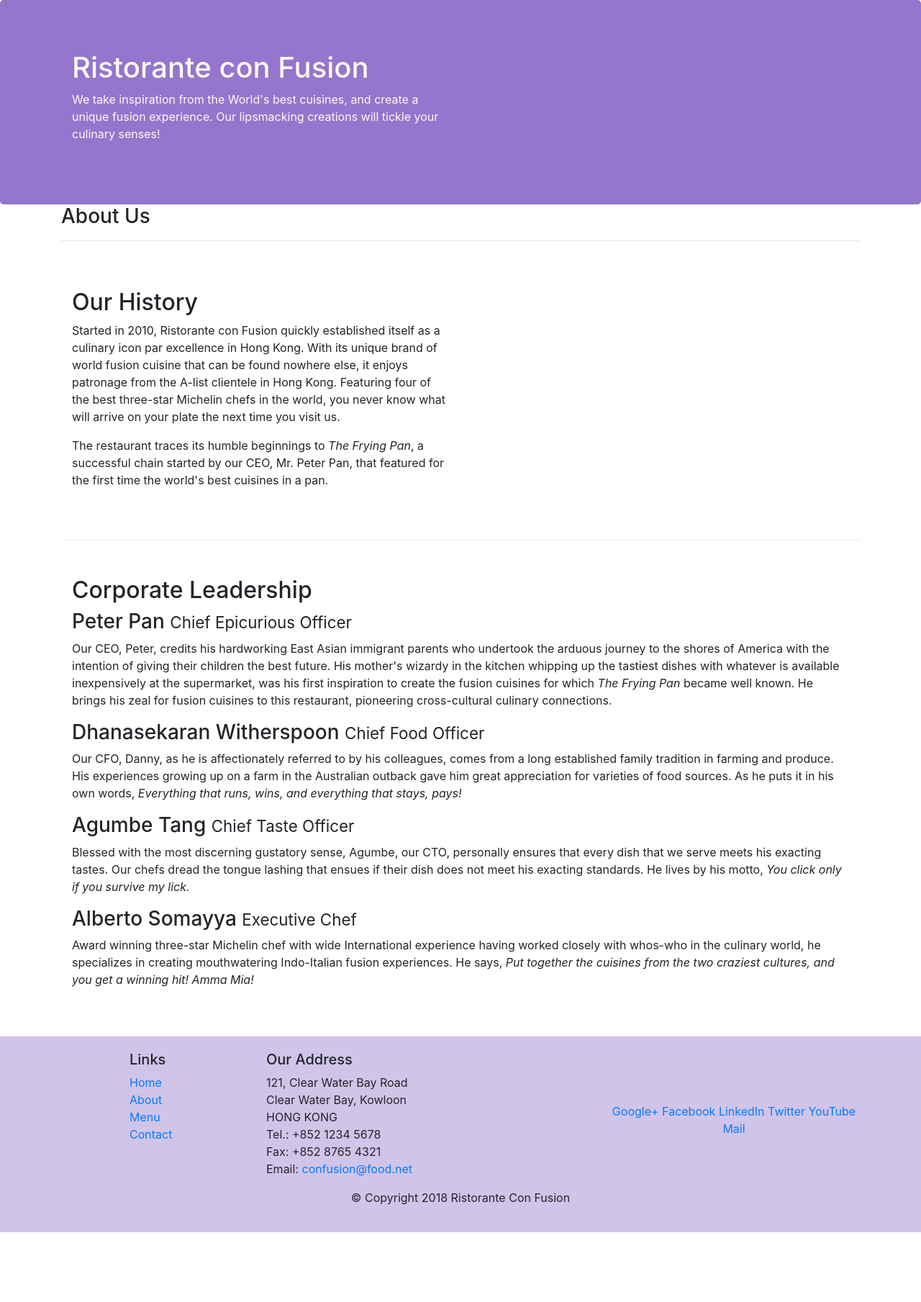
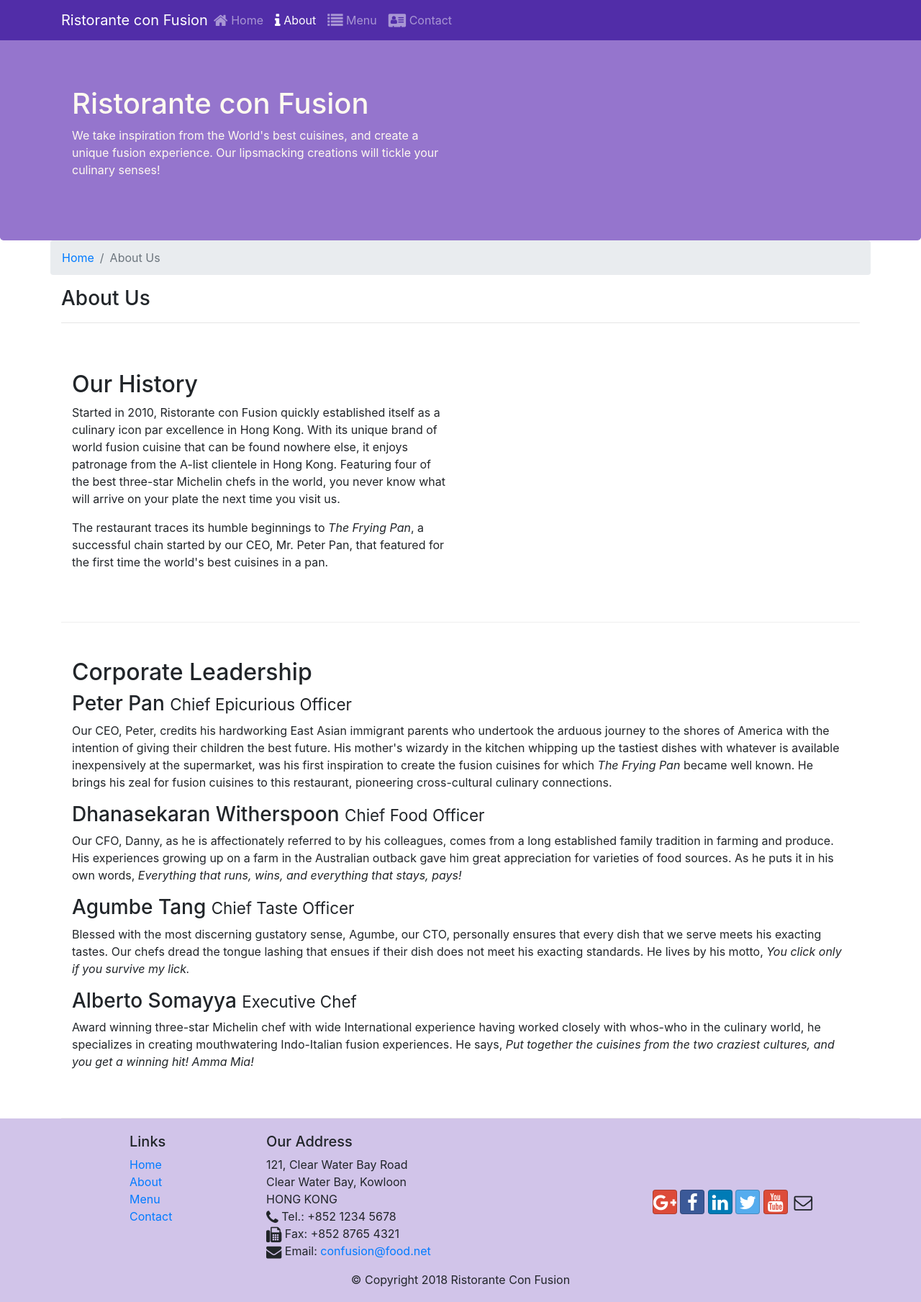
Before and after one commit to rajamitjain/assignment1, a website: page aboutus.html in a window 1280 px wide. Shown: the whole page at 72% size. Before the commit the page ends 1712 px from the top, so only its background shows below. Drawn offline with nearby package versions, Linux system fonts and the light colour scheme.

Commit message:
nav icons

```diff
--- a/aboutus.html
+++ b/aboutus.html
@@ -9,12 +9,31 @@
 
     <!-- Bootstrap CSS -->
     <link rel="stylesheet" href="node_modules/bootstrap/dist/css/bootstrap.min.css">
-  <link rel="stylesheet" href="styles.css">
+    <link rel="stylesheet" href="node_modules/font-awesome/css/font-awesome.min.css">
+    <link rel="stylesheet" href="node_modules/bootstrap-social/bootstrap-social.css">
+    <link rel="stylesheet" href="css/styles.css">
+
     <title>Ristorante Con Fusion: About Us</title>
-
 </head>
 
 <body>
+  <nav class="navbar navbar-dark navbar-expand-sm fixed-top">
+    <div class="container">
+      <button type="button" class="navbar-toggler" data-toggle="collapse" data-target="#Nav">
+        <span class="navbar-toggler-icon"></span>
+      </button>
+      <a href="./index.html" class="navbar-brand mr-auto">Ristorante con Fusion</a>
+      <div class="collapse navbar-collapse" id="Nav">
+        <ul class="navbar-nav mr-auto">
+          <li class="nav-item"> <a class="nav-link " href="./index.html"><i class="fa fa-home fa-lg"></i> Home</a> </li>
+          <li class="nav-item"> <a class="nav-link active" href="./aboutus.html"><i class="fa fa-info fa-lg"></i> About</a> </li>
+          <li class="nav-item"> <a class="nav-link" href="./menu.html"><i class="fa fa-list fa-lg"></i> Menu</a> </li>
+          <li class="nav-item"> <a class="nav-link" href="./contact.html"><i class="fa fa-address-card fa-lg"></i> Contact</a> </li>
+
+        </ul>
+      </div>
+    </div>
+  </nav>
 
     <header class="jumbotron">
         <div class="container">
@@ -30,50 +49,40 @@
     </header>
 
     <div class="container">
-    <div class="row align-items-center">
+        <div class="row">
+            <ol class="col-12 breadcrumb">
+              <li class="breadcrumb-item "><a href="./index.html">Home</a> </li>
+              <li class="breadcrumb-item active">About Us</li>
+            </ol>
+
             <div class="col-12">
                <h3>About Us</h3>
                <hr>
             </div>
         </div>
 
-    <div class="row row-content justify-content-center">
+        <div class="row row-content">
             <div class="col-12 col-sm-6">
                 <h2>Our History</h2>
-        <p>Started in 2010, Ristorante con Fusion quickly established itself as a culinary icon par excellence in Hong Kong. With its unique brand of world fusion cuisine that can be found nowhere else, it enjoys patronage from the A-list clientele
-          in Hong Kong. Featuring four of the best three-star Michelin chefs in the world, you never know what will arrive on your plate the next time you visit us.</p>
+                <p>Started in 2010, Ristorante con Fusion quickly established itself as a culinary icon par excellence in Hong Kong. With its unique brand of world fusion cuisine that can be found nowhere else, it enjoys patronage from the A-list clientele in Hong Kong.  Featuring four of the best three-star Michelin chefs in the world, you never know what will arrive on your plate the next time you visit us.</p>
                 <p>The restaurant traces its humble beginnings to <em>The Frying Pan</em>, a successful chain started by our CEO, Mr. Peter Pan, that featured for the first time the world's best cuisines in a pan.</p>
             </div>
-      <div class="col col-sm">
-
+            <div class="col-12 col-sm">
             </div>
         </div>
 
 
-    <div class="row row-content justify-content-center">
+        <div class="row row-content">
             <div class="col-12">
                 <h2>Corporate Leadership</h2>
                 <h3>Peter Pan <small>Chief Epicurious Officer</small></h3>
-        <div class="d-none d-sm-block">
-          <p>Our CEO, Peter, credits his hardworking East Asian immigrant parents who undertook the arduous journey to the shores of America with the intention of giving their children the best future. His mother's wizardy in the kitchen whipping up
-            the tastiest dishes with whatever is available inexpensively at the supermarket, was his first inspiration to create the fusion cuisines for which <em>The Frying Pan</em> became well known. He brings his zeal for fusion cuisines to this
-            restaurant, pioneering cross-cultural culinary connections.</p>
-        </div>
+                <p class="d-none d-sm-block">Our CEO, Peter, credits his hardworking East Asian immigrant parents who undertook the arduous journey to the shores of America with the intention of giving their children the best future. His mother's wizardy in the kitchen whipping up the tastiest dishes with whatever is available inexpensively at the supermarket, was his first inspiration to create the fusion cuisines for which <em>The Frying Pan</em> became well known. He brings his zeal for fusion cuisines to this restaurant, pioneering cross-cultural culinary connections.</p>
                 <h3>Dhanasekaran Witherspoon <small>Chief Food Officer</small></h3>
-        <div class="d-none d-sm-block">
-          <p>Our CFO, Danny, as he is affectionately referred to by his colleagues, comes from a long established family tradition in farming and produce. His experiences growing up on a farm in the Australian outback gave him great appreciation for
-            varieties of food sources. As he puts it in his own words, <em>Everything that runs, wins, and everything that stays, pays!</em></p>
-        </div>
+                <p class="d-none d-sm-block">Our CFO, Danny, as he is affectionately referred to by his colleagues, comes from a long established family tradition in farming and produce. His experiences growing up on a farm in the Australian outback gave him great appreciation for varieties of food sources. As he puts it in his own words, <em>Everything that runs, wins, and everything that stays, pays!</em></p>
                 <h3>Agumbe Tang <small>Chief Taste Officer</small></h3>
-        <div class="d-none d-sm-block">
-          <p>Blessed with the most discerning gustatory sense, Agumbe, our CTO, personally ensures that every dish that we serve meets his exacting tastes. Our chefs dread the tongue lashing that ensues if their dish does not meet his exacting
-            standards. He lives by his motto, <em>You click only if you survive my lick.</em></p>
-        </div>
+                <p class="d-none d-sm-block">Blessed with the most discerning gustatory sense, Agumbe, our CTO, personally ensures that every dish that we serve meets his exacting tastes. Our chefs dread the tongue lashing that ensues if their dish does not meet his exacting standards. He lives by his motto, <em>You click only if you survive my lick.</em></p>
                 <h3>Alberto Somayya <small>Executive Chef</small></h3>
-        <div class="d-none d-sm-block">
-          <p>Award winning three-star Michelin chef with wide International experience having worked closely with whos-who in the culinary world, he specializes in creating mouthwatering Indo-Italian fusion experiences. He says, <em>Put together the
-              cuisines from the two craziest cultures, and you get a winning hit! Amma Mia!</em></p>
-        </div>
+                <p class="d-none d-sm-block">Award winning three-star Michelin chef with wide International experience having worked closely with whos-who in the culinary world, he specializes in creating mouthwatering Indo-Italian fusion experiences. He says, <em>Put together the cuisines from the two craziest cultures, and you get a winning hit! Amma Mia!</em></p>
             </div>
        </div>
 
@@ -84,11 +93,11 @@
             <div class="row">
                 <div class="col-4 offset-1 col-sm-2">
                     <h5>Links</h5>
-          <ul class="list-unstyled">
-            <li><a href="#">Home</a></li>
-            <li><a href="#">About</a></li>
-            <li><a href="#">Menu</a></li>
-            <li><a href="#">Contact</a></li>
+                    <ul class="list-unstyled " >
+                      <li><a href="./index.html" >Home</a></li>
+                      <li><a href="./aboutus.html" >About</a></li>
+                      <li><a href="./menu.html" >Menu</a></li>
+                      <li><a href="./contact.html" >Contact</a></li>
                     </ul>
                 </div>
                 <div class="col-7 col-sm-5">
@@ -97,19 +106,20 @@
 		              121, Clear Water Bay Road<br>
 		              Clear Water Bay, Kowloon<br>
 		              HONG KONG<br>
-            Tel.: +852 1234 5678<br>
-            Fax: +852 8765 4321<br>
-            Email: <a href="mailto:confusion@food.net">confusion@food.net</a>
+		              <i class="fa fa-lg fa-phone"></i> Tel.: +852 1234 5678<br>
+		              <i class="fa fa-lg fa-fax"></i> Fax: +852 8765 4321<br>
+		              <i class="fa fa-lg fa-envelope"></i> Email: <a href="mailto:confusion@food.net">confusion@food.net</a>
 		           </address>
                 </div>
                 <div class="col-12 col-sm-4 align-self-center">
                     <div class="text-center">
-            <a href="http://google.com/+">Google+</a>
-            <a href="http://www.facebook.com/profile.php?id=">Facebook</a>
-            <a href="http://www.linkedin.com/in/">LinkedIn</a>
-            <a href="http://twitter.com/">Twitter</a>
-            <a href="http://youtube.com/">YouTube</a>
-            <a href="mailto:">Mail</a>
+                      <a class="btn btn-social-icon btn-google " href="http://google.com/+"> <i class="fa fa-google-plus fa-lg"></i> </a>
+                      <a class="btn btn-social-icon btn-facebook " href="http://www.facebook.com/profile.php?id="> <i class="fa fa-facebook fa-lg"></i> </a>
+                      <a class="btn btn-social-icon btn-linkedin " href="http://www.linkedin.com/in/"> <i class="fa fa-linkedin fa-lg"> </i></a>
+                      <a class="btn btn-social-icon btn-twitter " href="http://twitter.com/"> <i class="fa fa-twitter fa-lg"></i> </a>
+                      <a class="btn btn-social-icon btn-google " href="http://youtube.com/"> <i class="fa fa-youtube fa-lg"></i> </a>
+                      <a class="btn btn-social-icon " href="mailto:"> <i class="fa fa-envelope-o fa-lg"></i> </a>
+
                     </div>
                 </div>
            </div>
@@ -120,11 +130,11 @@
            </div>
         </div>
     </footer>
+
     <!-- jQuery first, then Popper.js, then Bootstrap JS. -->
     <script src="node_modules/jquery/dist/jquery.slim.min.js"></script>
     <script src="node_modules/popper.js/dist/umd/popper.min.js"></script>
     <script src="node_modules/bootstrap/dist/js/bootstrap.min.js"></script>
-
 </body>
 
 </html>
--- a/styles.css
+++ b/css/styles.css
@@ -25,3 +25,10 @@
   margin: 0;
   color: #0f0f0f;
 }
+body{
+  padding: 50px 0 0 0;
+  z-index: 0;
+}
+.navbar-dark{
+  background-color: #512da8;
+}
--- a/package.json
+++ b/package.json
@@ -16,6 +16,8 @@
   "dependencies": {
     "@popperjs/core": "^2.4.4",
     "bootstrap": "^4.5.0",
+    "bootstrap-social": "^5.1.1",
+    "font-awesome": "^4.7.0",
     "jquery": "^3.5.1",
     "popper.js": "^1.12.9"
   }
```
Also changed, not shown: index.html (+33 -14 lines), 1 other file. Lines whose indentation alone changed are shown as unchanged.
